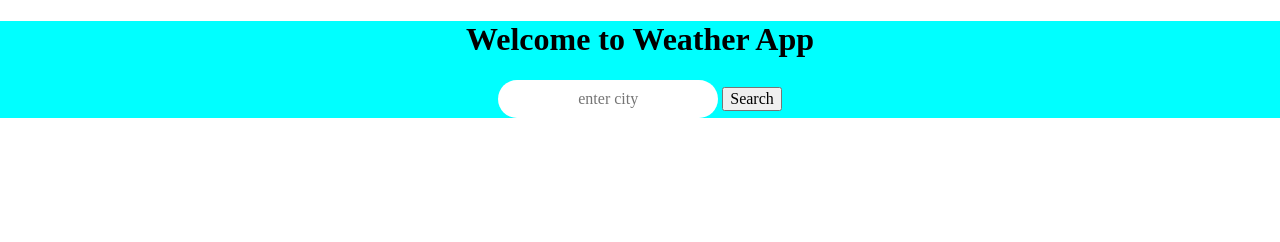
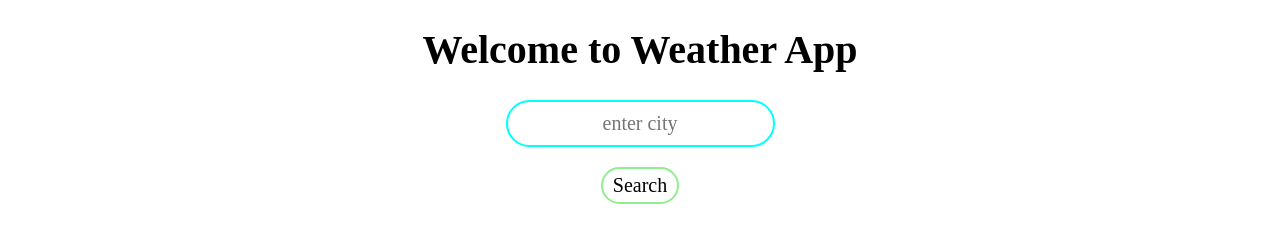
Before and after one commit to nitishparihar/current_weather, a plain HTML site: page index.html in a window 1280 px wide. Drawn offline with nearby package versions, Linux system fonts and the light colour scheme.

Commit message:
made several changes

```diff
--- a/index.css
+++ b/index.css
@@ -1,11 +1,32 @@
-#main {
+body {
+    font-size: 20px;
     text-align: center;
-    background-color: aqua;
+    display: flex;
+    flex-direction: column;
+    align-items: center;
+    justify-content: flex-end;
 }
 
 #input-box {
-    border: none;
+    border: 2px solid aqua;
     border-radius: 30px;
     padding: 10px;
     text-align: center;
 }
+
+.btn {
+    margin-top: 1em;
+    border: 2px solid lightgreen;
+    border-radius: 30px;
+    background-color: white;
+    padding: 5px 10px;
+}
+
+.btn:hover {
+    background-color: bisque;
+    cursor: pointer;
+}
+
+.temperature {
+    color: orange;
+}
--- a/index.html
+++ b/index.html
@@ -7,8 +7,8 @@
     <body>
         <div id="main">
             <h1>Welcome to Weather App</h1>
-            <input type="text" placeholder="enter city" id="input-box"/>
-            <button type="button"  onclick="getValueInput()">
+            <input type="text" placeholder="enter city" id="input-box"/> <br>
+            <button class="btn" type="button"  onclick="getValueInput()">
                 Search
             </button>
             <div id="temp"></div>
--- a/index.js
+++ b/index.js
@@ -1,16 +1,16 @@
 const getValueInput = () =>{
 	let city = document.getElementById("input-box").value;
-	console.log(city)
 
-
-
+	setTimeout(function(){
+		document.getElementById("input-box").value = ""
+	}, 2000)
 
 fetch(`https://apis.scrimba.com/openweathermap/data/2.5/weather?q=${city}&units=metric`)
     .then(res => res.json())
     .then(data => {
         let temperature = (data.main.temp).toFixed(0)
         document.getElementById("temp").innerHTML = `
-            <h3>The current temperature of ${data.name} is ${temperature}°C</h3>
+            <h2 class="temperature">The current temperature of ${data.name} is ${temperature}°C</h2>
             `
 
     })
```
